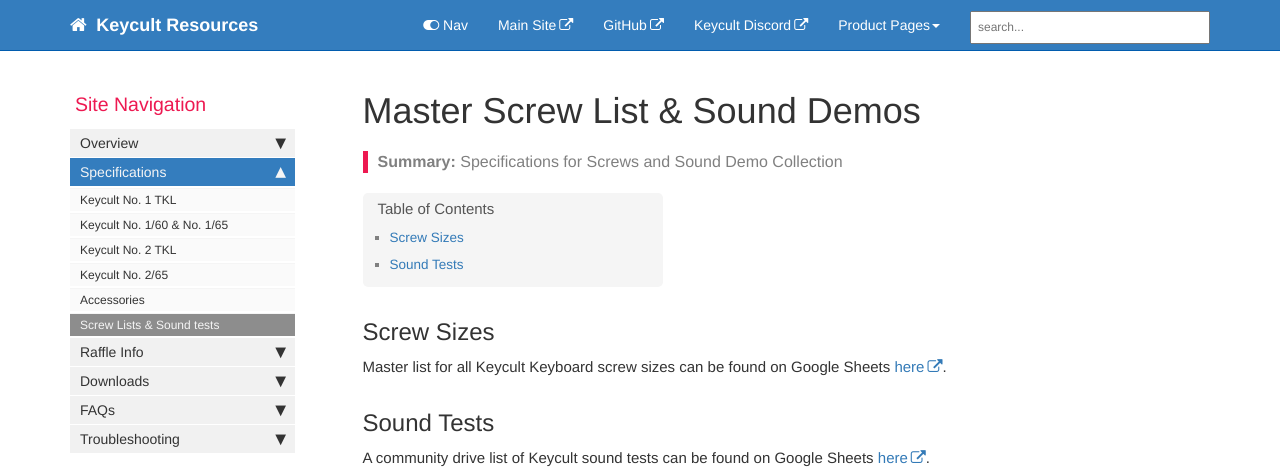
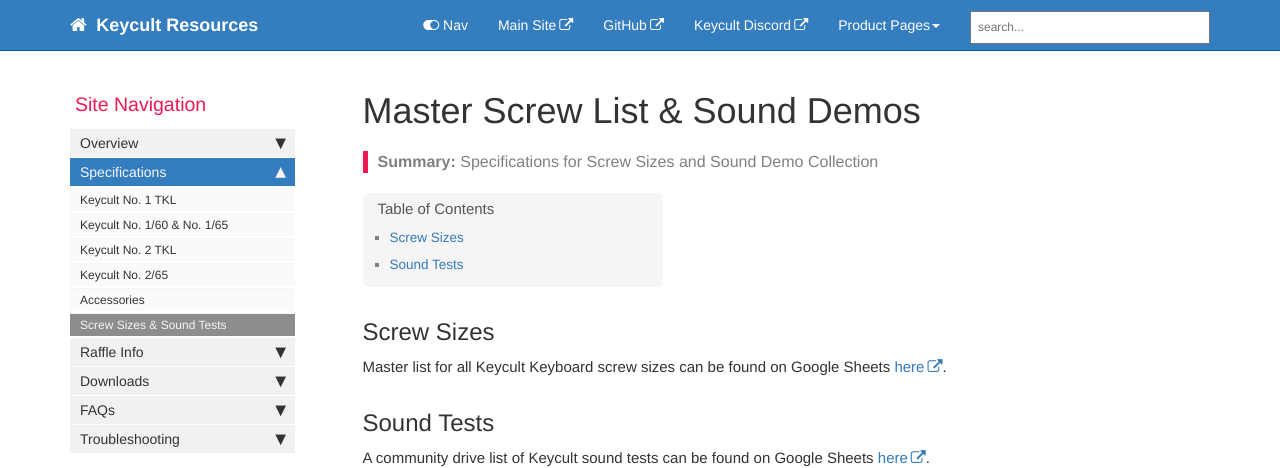
Before and after one commit to keycult/keycult-resources, a Jekyll site: the page built from pages/mydoc/specs_screws_and_sounds.md, in a window 1280 px wide. Shown: the top 468 px of the page. Built offline with Jekyll 4.4.1, drawn with Linux system fonts in a browser that asks for light colours; comment, search, counter and statistics services are not loaded.

Commit message:
Size not list (#46)
* Update mydoc_sidebar.yml

* Update specs_screws_and_sounds.md

* Update mydoc_sidebar.yml

```diff
--- a/_data/sidebars/mydoc_sidebar.yml
+++ b/_data/sidebars/mydoc_sidebar.yml
@@ -55,7 +55,7 @@
     - title: Accessories
       url: /specs_accessories.html
       output: web, pdf
-    - title: Screw Lists & Sound tests
+    - title: Screw Sizes & Sound Tests
       url: /specs_screws_and_sounds.html
       output: web, pdf
 
--- a/pages/mydoc/specs_screws_and_sounds.md
+++ b/pages/mydoc/specs_screws_and_sounds.md
@@ -1,10 +1,10 @@
 ---
 title: "Master Screw List & Sound Demos"
-keywords: screws sounds demo test
+keywords: screws sounds demo test sound size
 tags: [specifications]
 sidebar: mydoc_sidebar
 permalink: specs_screws_and_sounds.html
-summary: Specifications for Screws and Sound Demo Collection
+summary: Specifications for Screw Sizes and Sound Demo Collection
 ---
 
 ## Screw Sizes
```
